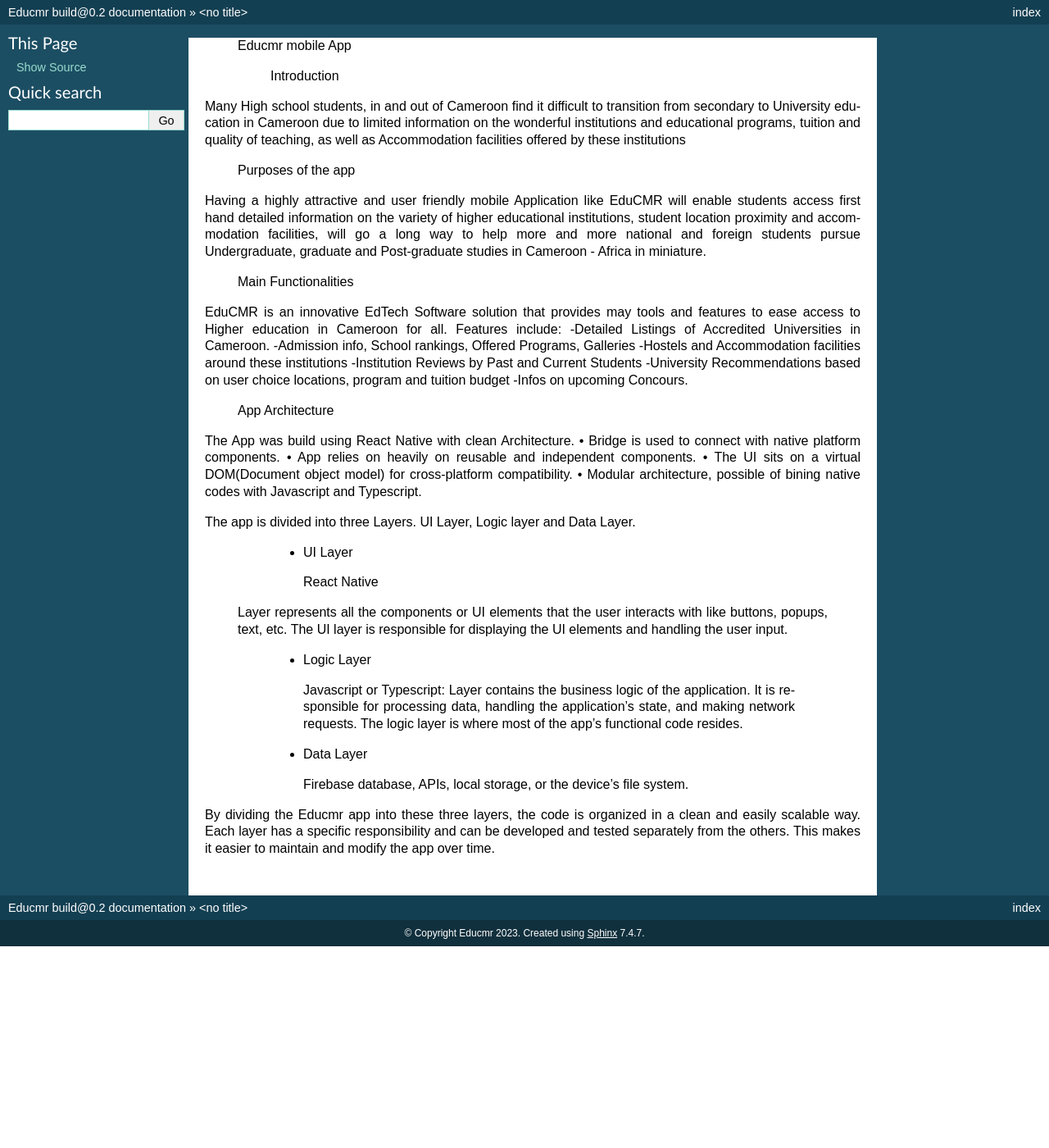
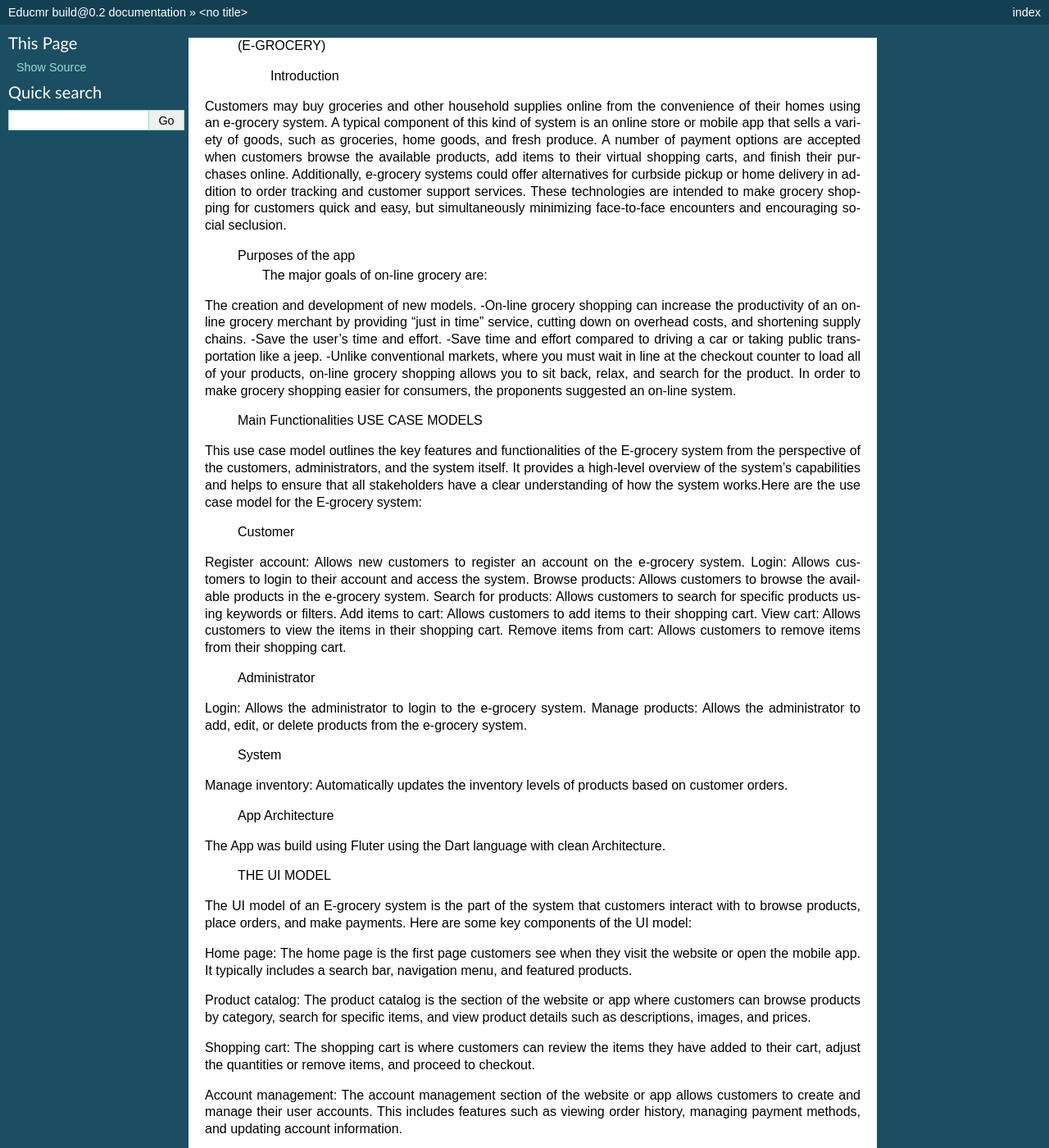
Before and after one commit to Kumopascaline/E-Grocery, a Sphinx documentation site: the page built from docs/index.rst, in a window 1280 px wide and 1400 px high. Shown: the whole window at 82% size. Built offline with Sphinx 7.4.7, drawn with Linux system fonts in a browser that asks for light colours.

Commit message:
Update index.rst

```diff
--- a/docs/index.rst
+++ b/docs/index.rst
@@ -1,47 +1,56 @@
-  Educmr mobile App
+  (E-GROCERY)
+
 
     Introduction
 
-Many High school students, in and out of Cameroon find it difficult to transition from secondary to University education in Cameroon due to limited information on the wonderful institutions and educational programs, tuition and quality of teaching, as well as Accommodation facilities offered by these institutions
+Customers may buy groceries and other household supplies online from the convenience of their homes using an e-grocery system. A typical component of this kind of system is an online store or mobile app that sells a variety of goods, such as groceries, home goods, and fresh produce. A number of payment options are accepted when customers browse the available products, add items to their virtual shopping carts, and finish their purchases online. Additionally, e-grocery systems could offer alternatives for curbside pickup or home delivery in addition to order tracking and customer support services. These technologies are intended to make grocery shopping for customers quick and easy, but simultaneously minimizing face-to-face encounters and encouraging social seclusion.
 
   Purposes of the app
+	The major goals of on-line grocery are:
+The creation and development of new models.
+-On-line grocery shopping can increase the productivity of an on-line grocery merchant by providing "just in time" service, cutting down on overhead costs, and shortening supply chains.
+-Save the user's time and effort.
+-Save time and effort compared to driving a car or taking public transportation like a jeep.
+-Unlike conventional markets, where you must wait in line at the checkout counter to load all of your products, on-line grocery shopping allows you to sit back, relax, and search for the product. In order to make grocery shopping easier for consumers, the proponents suggested an on-line system.
 
-Having a highly attractive and user friendly mobile Application like EduCMR will enable students access first hand detailed information on the variety of higher educational institutions, student location proximity and accommodation facilities, will go a long way to help more and more national and foreign students pursue Undergraduate, graduate and Post-graduate studies in Cameroon - Africa in miniature.
+
+
 
   Main Functionalities
+  USE CASE MODELS
+This use case model outlines the key features and functionalities of the  E-grocery system from the perspective of the customers, administrators, and the system itself. It provides a high-level overview of the system's capabilities and helps to ensure that all stakeholders have a clear understanding of how the system works.Here are the use case model for the E-grocery system:
 
-EduCMR is an innovative EdTech Software solution that provides may tools and features to ease access to Higher education in Cameroon for all.
-Features include:
--Detailed Listings of Accredited Universities in Cameroon.
--Admission info, School rankings, Offered Programs, Galleries
--Hostels and Accommodation facilities around these institutions
--Institution Reviews by Past and Current Students
--University Recommendations based on user choice locations, program and tuition budget
--Infos on upcoming Concours.
+  Customer
+Register account: Allows new customers to register an account on the e-grocery system.
+Login: Allows customers to login to their account and access the system.
+Browse products: Allows customers to browse the available products in the e-grocery system.
+Search for products: Allows customers to search for specific products using keywords or filters.
+Add items to cart: Allows customers to add items to their shopping cart.
+View cart: Allows customers to view the items in their shopping cart.
+Remove items from cart: Allows customers to remove items from their shopping cart.
+
+
+  Administrator
+Login: Allows the administrator to login to the e-grocery system.
+Manage products: Allows the administrator to add, edit, or delete products from the e-grocery system.
+
+
+  System
+Manage inventory: Automatically updates the inventory levels of products based on customer orders.
+
 
 
   App Architecture
 
-The App was build using React Native with clean Architecture.
-•	Bridge is used to connect with native platform components.
-•	App relies on heavily on reusable and independent components.
-•	The UI sits on a virtual DOM(Document object model) for cross-platform compatibility.
-•	Modular architecture, possible of bining native codes with Javascript and Typescript.
+The App was build using Fluter using the Dart language with clean Architecture.
 
-The app is divided into three Layers.  UI Layer, Logic layer and Data Layer.
+  THE UI MODEL
+The UI model of an E-grocery system is the part of the system that customers interact with to browse products, place orders, and make payments. Here are some key components of the UI model:
 
-  - UI Layer
+Home page: The home page is the first page customers see when they visit the website or open the mobile app. It typically includes a search bar, navigation menu, and featured products.
 
-    React Native
+Product catalog: The product catalog is the section of the website or app where customers can browse products by category, search for specific items, and view product details such as descriptions, images, and prices.
 
- Layer represents all the components or UI elements that the user interacts with like buttons, popups, text, etc. The UI layer is responsible for displaying the UI elements and handling the user input.
+Shopping cart: The shopping cart is where customers can review the items they have added to their cart, adjust the quantities or remove items, and proceed to checkout.
 
-  - Logic Layer
-
-    Javascript or Typescript: Layer contains the business logic of the application. It is responsible for processing data, handling the application's state, and making network requests. The logic layer is where most of the app's functional code resides.
-
-  - Data Layer
-
-    Firebase database, APIs, local storage, or the device's file system.
-
-By dividing the Educmr app into these three layers,  the code is organized in a clean and easily scalable way. Each layer has a specific responsibility and can be developed and tested separately from the others. This makes it easier to maintain and modify the app over time.
+Account management: The account management section of the website or app allows customers to create and manage their user accounts. This includes features such as viewing order history, managing payment methods, and updating account information.
```
